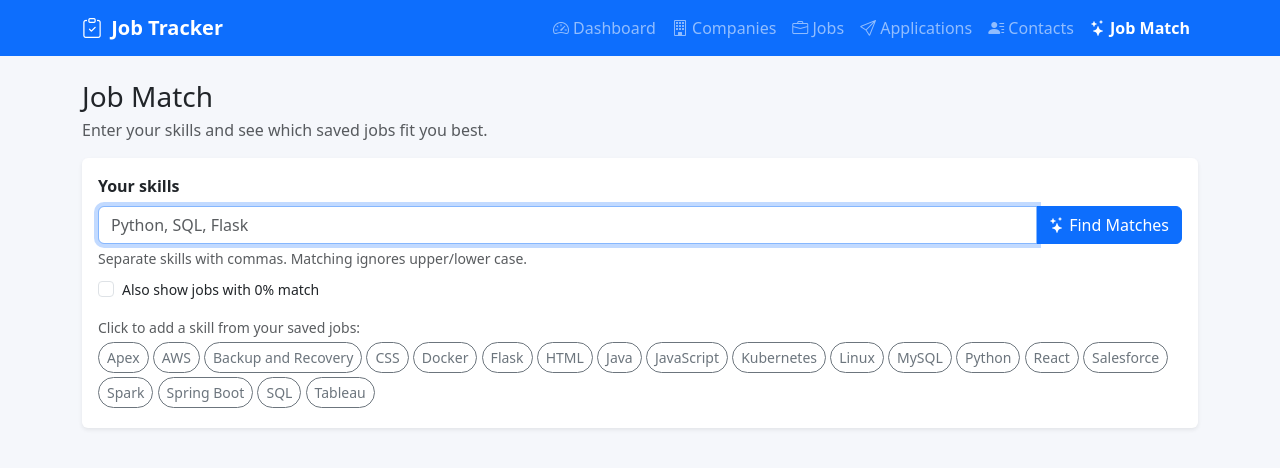
After one commit to imkemely/job-application-tracker, a Flask app: page /job-match in a window 1280 px wide. The commit adds this page. Shown: the top 468 px of the page. Run offline with Flask 3, Linux system fonts and the light colour scheme; data comes from the database, SQL or seed files in the repository.

Commit message:
Add job match feature with skill ranking and missing skills

```diff
--- a/app.py
+++ b/app.py
@@ -898,6 +898,119 @@ def delete_contact(contact_id):
 
 
 # ------------------------------------------------------------
+# Job Match
+# ------------------------------------------------------------
+# Different ways people write the same skill, all mapped to one name
+SKILL_ALIASES = {
+    "js": "javascript",
+    "ts": "typescript",
+    "py": "python",
+    "python3": "python",
+    "k8s": "kubernetes",
+    "postgres": "postgresql",
+    "springboot": "spring boot",
+    "node": "node.js",
+    "nodejs": "node.js",
+    "reactjs": "react",
+    "react.js": "react",
+    "amazon web services": "aws",
+    "html5": "html",
+    "css3": "css",
+}
+
+
+def normalize_skill(skill):
+    """Lowercase, trim, collapse spaces and apply aliases so "  Py " matches "Python"."""
+    key = " ".join(skill.lower().split())
+    return SKILL_ALIASES.get(key, key)
+
+
+def match_jobs(user_skills, jobs):
+    """Score every job against the user's skills.
+
+    match % = (required skills the user has) / (total required skills) * 100
+
+    Returns a list of result dicts sorted best match first. Jobs that don't
+    list any required skills are skipped, since there's nothing to compare.
+    """
+    have = {normalize_skill(s) for s in user_skills}
+    results = []
+
+    for job in jobs:
+        if not job["skills"]:
+            continue
+        matched, missing = [], []
+        for skill in job["skills"]:
+            (matched if normalize_skill(skill) in have else missing).append(skill)
+
+        total = len(job["skills"])
+        results.append({
+            "job": job,
+            "matched": matched,
+            "missing": missing,
+            "total": total,
+            "percent": round(len(matched) * 100 / total),
+        })
+
+    # Highest % first; ties go to the job where you match more skills, then by title
+    results.sort(key=lambda r: (-r["percent"], -len(r["matched"]), r["job"]["job_title"].lower()))
+    return results
+
+
+@app.route("/job-match")
+def job_match():
+    skills_text = request.args.get("skills", "")
+    user_skills = parse_skills(skills_text)
+    show_all = request.args.get("show_all") == "on"
+
+    jobs_with_skills = add_skills(query(
+        """
+        SELECT j.job_id, j.job_title, j.job_type, j.salary_min, j.salary_max, j.requirements,
+               c.company_name,
+               (SELECT a.status FROM applications a WHERE a.job_id = j.job_id
+                ORDER BY a.application_date DESC LIMIT 1) AS application_status
+        FROM jobs j
+        JOIN companies c ON c.company_id = j.company_id
+        """
+    ))
+
+    # Every skill that appears in any job, for the "click to add" chips
+    all_skills = {}
+    for job in jobs_with_skills:
+        for skill in job["skills"]:
+            all_skills.setdefault(normalize_skill(skill), skill)
+    skill_options = sorted(all_skills.values(), key=str.lower)
+
+    results, hidden, skills_to_learn = [], 0, []
+    if user_skills:
+        results = match_jobs(user_skills, jobs_with_skills)
+        if not show_all:
+            hidden = sum(1 for r in results if r["percent"] == 0)
+            results = [r for r in results if r["percent"] > 0]
+
+        # Missing skills that show up most often in the jobs you partly match
+        missing_counts = Counter()
+        names = {}
+        for r in results:
+            for skill in r["missing"]:
+                key = normalize_skill(skill)
+                missing_counts[key] += 1
+                names.setdefault(key, skill)
+        skills_to_learn = [(names[key], n) for key, n in missing_counts.most_common(5)]
+
+    return render_template(
+        "job_match.html",
+        skills_text=skills_text,
+        user_skills=user_skills,
+        show_all=show_all,
+        results=results,
+        hidden=hidden,
+        skills_to_learn=skills_to_learn,
+        skill_options=skill_options,
+    )
+
+
+# ------------------------------------------------------------
 # Error pages
 # ------------------------------------------------------------
 @app.errorhandler(mysql.connector.Error)
--- a/static/style.css
+++ b/static/style.css
@@ -83,3 +83,10 @@ a.stat-card:hover {
     font-weight: 500;
     margin: 0 4px 4px 0;
 }
+
+/* Job Match */
+.match-percent {
+    font-size: 1.75rem;
+    font-weight: 700;
+    line-height: 1;
+}
--- /dev/null
+++ b/templates/job_match.html
@@ -0,0 +1,151 @@
+{% extends "base.html" %}
+{% from "_macros.html" import salary_range, status_badge %}
+{% block title %}Job Match{% endblock %}
+
+{% block content %}
+<h1 class="h3 mb-1">Job Match</h1>
+<p class="text-muted">Enter your skills and see which saved jobs fit you best.</p>
+
+<div class="card shadow-sm mb-4">
+    <div class="card-body">
+        <form method="get" id="matchForm">
+            <label for="skills" class="form-label fw-semibold">Your skills</label>
+            <div class="input-group">
+                <input type="text" class="form-control" id="skills" name="skills"
+                       placeholder="Python, SQL, Flask" value="{{ skills_text }}" autofocus>
+                <button type="submit" class="btn btn-primary"><i class="bi bi-stars"></i> Find Matches</button>
+            </div>
+            <div class="form-text">Separate skills with commas. Matching ignores upper/lower case.</div>
+
+            <div class="form-check mt-2">
+                <input class="form-check-input" type="checkbox" id="show_all" name="show_all"
+                       {% if show_all %}checked{% endif %} onchange="this.form.submit()">
+                <label class="form-check-label small" for="show_all">Also show jobs with 0% match</label>
+            </div>
+
+            {% if skill_options %}
+            <div class="mt-3">
+                <div class="small text-muted mb-1">Click to add a skill from your saved jobs:</div>
+                {% for skill in skill_options %}
+                    <button type="button" class="btn btn-sm btn-outline-secondary rounded-pill mb-1 skill-chip">{{ skill }}</button>
+                {% endfor %}
+                {% if skills_text %}
+                    <a href="{{ url_for('job_match') }}" class="btn btn-sm btn-link mb-1">Clear</a>
+                {% endif %}
+            </div>
+            {% endif %}
+        </form>
+    </div>
+</div>
+
+{% if user_skills %}
+    <div class="d-flex flex-wrap justify-content-between align-items-center mb-3 gap-2">
+        <div>
+            <span class="fw-semibold">Your skills:</span>
+            {% for s in user_skills %}<span class="badge bg-primary skill-badge">{{ s }}</span>{% endfor %}
+        </div>
+        <div class="small text-muted">
+            {{ results|length }} matching job{{ '' if results|length == 1 else 's' }}
+            {% if hidden %}· {{ hidden }} with 0% hidden{% endif %}
+        </div>
+    </div>
+
+    <div class="row g-4">
+        <div class="col-lg-8">
+            {% for r in results %}
+            {% set color = 'success' if r.percent >= 75 else ('warning' if r.percent >= 50 else ('danger' if r.percent > 0 else 'secondary')) %}
+            <div class="card shadow-sm mb-3">
+                <div class="card-body">
+                    <div class="d-flex justify-content-between align-items-start gap-3">
+                        <div>
+                            <div class="text-muted small">#{{ loop.index }}</div>
+                            <a href="{{ url_for('job_detail', job_id=r.job.job_id) }}" class="h5 text-decoration-none">{{ r.job.job_title }}</a>
+                            <div class="text-muted small">
+                                {{ r.job.company_name }}
+                                {% if r.job.job_type %} · {{ r.job.job_type }}{% endif %}
+                                {% if r.job.salary_min or r.job.salary_max %} · {{ salary_range(r.job.salary_min, r.job.salary_max) }}{% endif %}
+                            </div>
+                        </div>
+                        <div class="text-end text-nowrap">
+                            <div class="match-percent text-{{ color }}">{{ r.percent }}%</div>
+                            <div class="small text-muted">{{ r.matched|length }}/{{ r.total }} skills</div>
+                        </div>
+                    </div>
+
+                    <div class="progress my-3" style="height: 8px;" role="progressbar" aria-label="Match"
+                         aria-valuenow="{{ r.percent }}" aria-valuemin="0" aria-valuemax="100">
+                        <div class="progress-bar bg-{{ color }}" style="width: {{ r.percent }}%"></div>
+                    </div>
+
+                    <div class="small">
+                        {% if r.matched %}
+                            <span class="text-muted me-1">Have:</span>
+                            {% for s in r.matched %}<span class="badge bg-success-subtle text-success-emphasis border border-success-subtle skill-badge"><i class="bi bi-check-lg"></i> {{ s }}</span>{% endfor %}
+                        {% endif %}
+                        {% if r.missing %}
+                            <div class="mt-1">
+                                <span class="text-muted me-1">Missing:</span>
+                                {% for s in r.missing %}<span class="badge bg-danger-subtle text-danger-emphasis border border-danger-subtle skill-badge">{{ s }}</span>{% endfor %}
+                            </div>
+                        {% endif %}
+                    </div>
+
+                    <div class="mt-3">
+                        {% if r.job.application_status %}
+                            <span class="small text-muted">You applied:</span> {{ status_badge(r.job.application_status) }}
+                        {% else %}
+                            <a href="{{ url_for('add_application', job_id=r.job.job_id) }}" class="btn btn-sm btn-outline-primary">
+                                <i class="bi bi-send"></i> Log an application
+                            </a>
+                        {% endif %}
+                    </div>
+                </div>
+            </div>
+            {% else %}
+            <div class="text-center text-muted py-5">
+                <i class="bi bi-search display-6 d-block mb-2"></i>
+                None of your saved jobs list these skills.
+                {% if hidden %}Tick "Also show jobs with 0% match" to see them anyway.{% endif %}
+            </div>
+            {% endfor %}
+        </div>
+
+        <div class="col-lg-4">
+            <div class="card shadow-sm">
+                <div class="card-header bg-white fw-semibold">Skills worth learning</div>
+                <div class="card-body">
+                    {% if skills_to_learn %}
+                        <ul class="list-unstyled mb-2">
+                            {% for skill, n in skills_to_learn %}
+                            <li class="d-flex justify-content-between mb-1">
+                                <span>{{ skill }}</span>
+                                <span class="text-muted small">in {{ n }} job{{ '' if n == 1 else 's' }}</span>
+                            </li>
+                            {% endfor %}
+                        </ul>
+                        <p class="small text-muted mb-0">Skills you're missing that come up most in the jobs above.</p>
+                    {% else %}
+                        <p class="text-muted mb-0">You're not missing anything from these jobs. 🎉</p>
+                    {% endif %}
+                </div>
+            </div>
+        </div>
+    </div>
+{% endif %}
+
+<script>
+    // Clicking a skill chip adds it to the skills box (unless it's already there)
+    document.querySelectorAll(".skill-chip").forEach(function (chip) {
+        chip.addEventListener("click", function () {
+            const input = document.getElementById("skills");
+            const current = input.value.split(",").map(s => s.trim()).filter(Boolean);
+            const skill = chip.textContent.trim();
+            if (!current.some(s => s.toLowerCase() === skill.toLowerCase())) {
+                current.push(skill);
+            }
+            input.value = current.join(", ");
+            input.focus();
+        });
+    });
+</script>
+{% endblock %}
```
